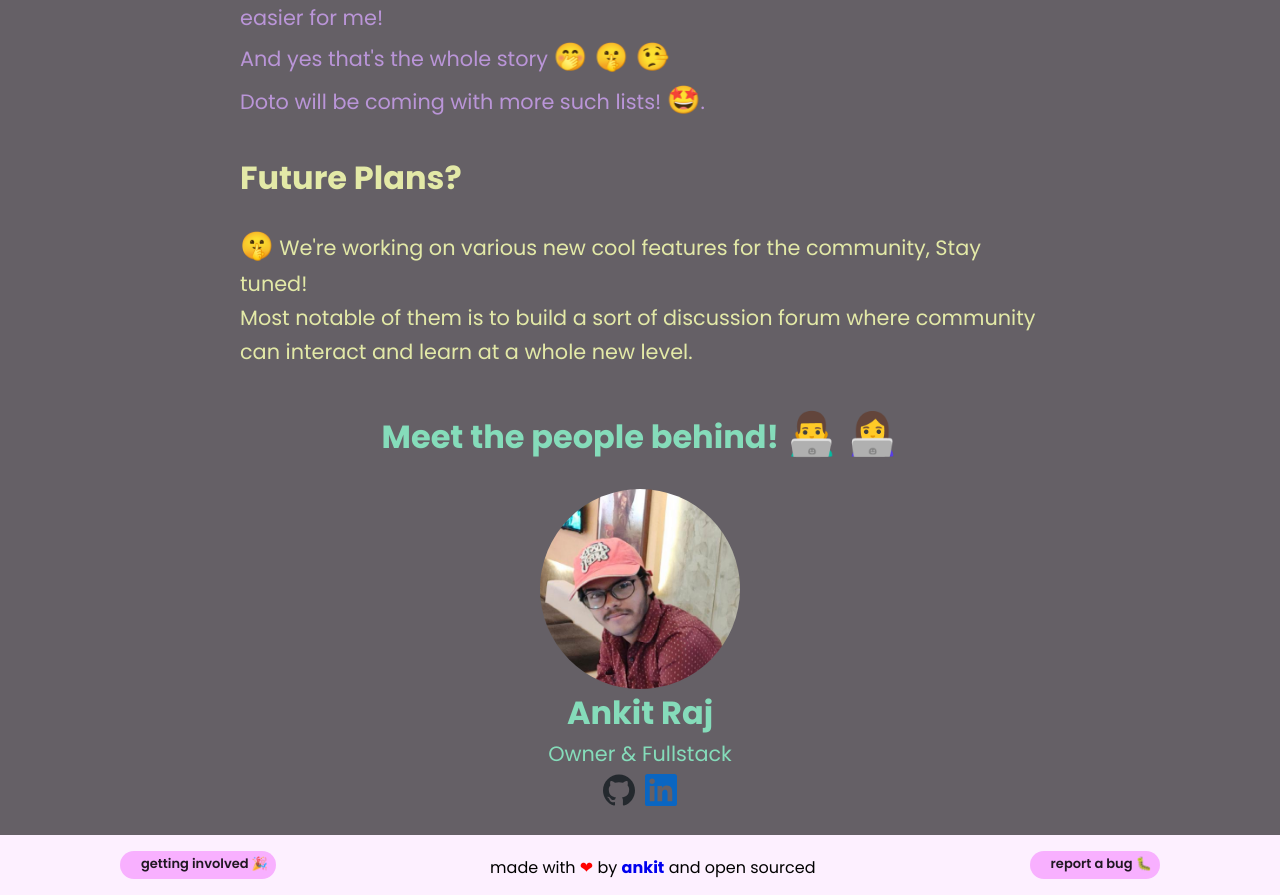
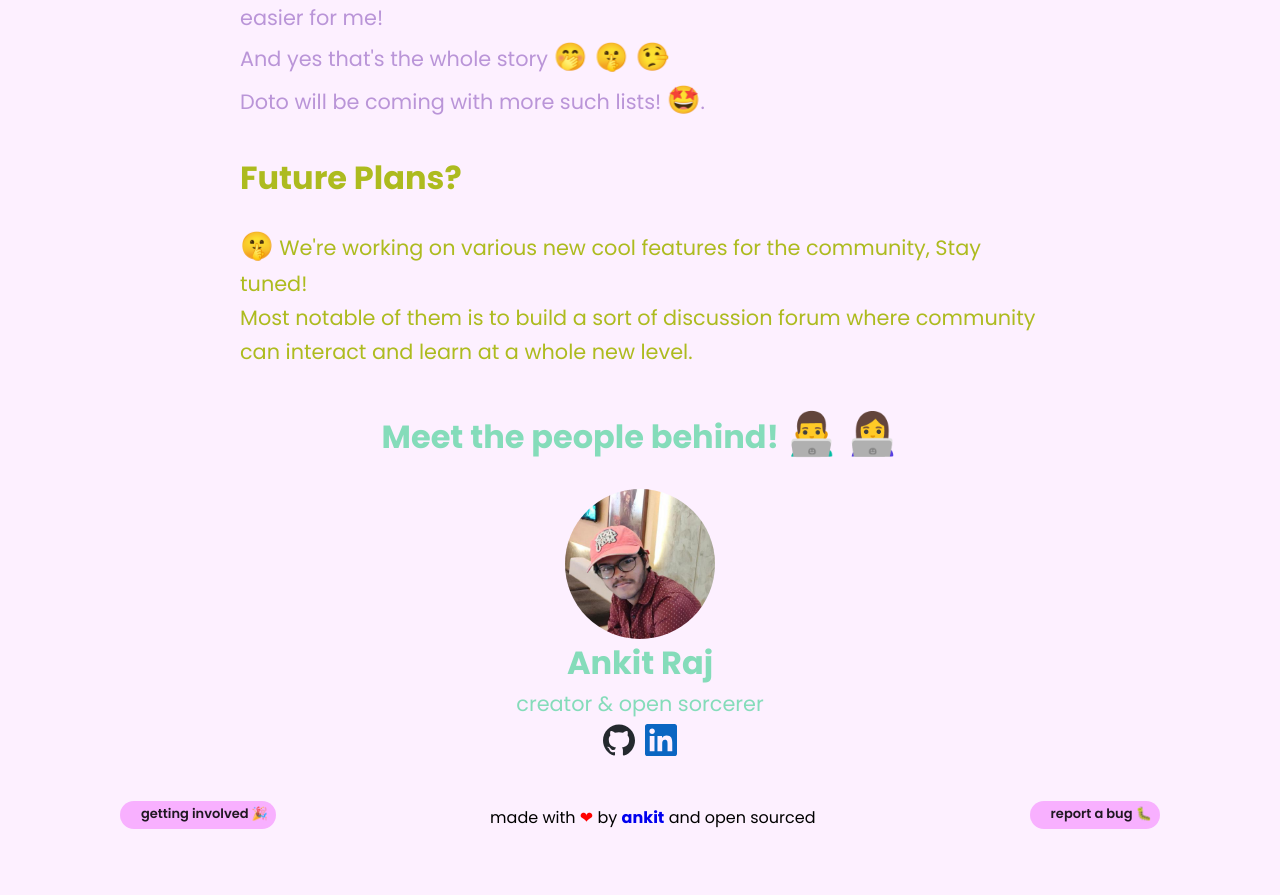
Before and after one commit to ankiiitraj/doto-client, a React (Create React App) app: page /about in a window 1280 px wide. Shown: the part 440-1335 px from the top of the page. After the commit the page ends 1285 px from the top, so only its background shows below. Built offline with nearby package versions, Linux system fonts and the light colour scheme; a web font is replaced by a local one.

Commit message:
Fix: about background hue

```diff
--- a/src/components/about/About.jsx
+++ b/src/components/about/About.jsx
@@ -8,8 +8,7 @@ const About = () => {
       style={{
         width: "100vw",
         height: "max-content",
-        minHeight: "100vh",
-        backgroundColor: "rgb(0, 0, 0, 0.6)",
+        minHeight: "100vh"
       }}
     >
       <div className="about-wrapper">
@@ -84,7 +83,7 @@ const About = () => {
                 }}
               ></div>
               <h1>Ankit Raj</h1>
-              <span>Owner {"&"} Fullstack</span>
+              <span>creator {"&"} open sorcerer</span>
               <div className="individual-social">
                 <a
                   rel="noopener noreferrer"
--- a/src/components/about/about.css
+++ b/src/components/about/about.css
@@ -10,7 +10,7 @@
     color: #BA95D8;
 }
 .future{
-    color: #E3E9A7;
+    color: #adbb1f;
 }
 .emoji{
     font-size: xx-large;
@@ -42,8 +42,8 @@
     padding: 0;
 }
 .individual-img{
-    height: 200px;
-    width: 200px;
+    height: 150px;
+    width: 150px;
     border-radius: 200px;
     background-size: cover;
     background-position: center;
```
